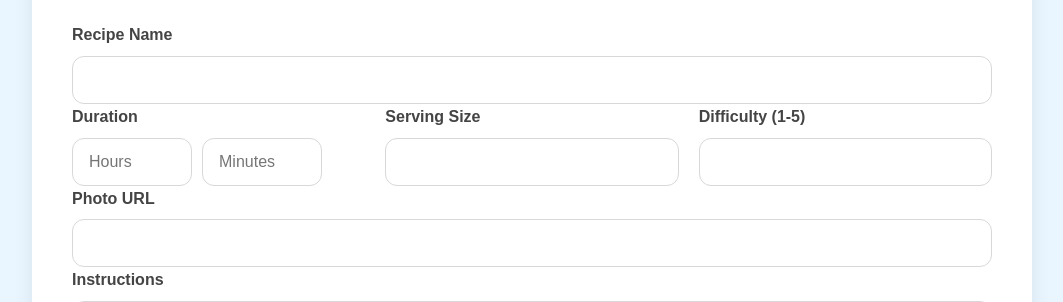
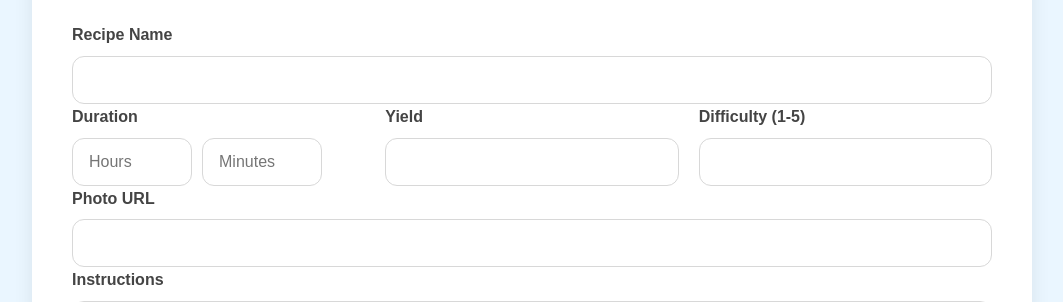
Before and after one commit to Aphan9561/recipes-DB, a Flask app: page /add_recipe in a window 1280 px wide. Shown: the part 335-637 px from the top of the page, without its empty margins (108-1171 px from the left). Run offline with Flask 3, Linux system fonts and the light colour scheme.

Commit message:
changed to yield

```diff
--- a/app.py
+++ b/app.py
@@ -147,7 +147,7 @@ def recipe_details(recipe_id):
 def add_recipe():
     if request.method == "POST":
         name = request.form["name"]
-        serving_size = request.form["serving_size"]
+        yields = request.form["yield"]
         difficulty_level = request.form["difficulty_level"]
         photoURL = request.form["photoURL"]
         instructions = request.form["instructions"]
@@ -172,7 +172,7 @@ def add_recipe():
         recipe_values = (
             name,
             duration,
-            serving_size,
+            yields,
             difficulty_level,
             photoURL,
             instructions
--- a/templates/add_recipe.html
+++ b/templates/add_recipe.html
@@ -46,8 +46,8 @@
                         </div>
 
                         <div class="form-group">
-                            <label>Serving Size</label>
-                            <input type="number" name="serving_size" required>
+                            <label>Yield</label>
+                            <input type="Text" name="yield" required>
                         </div>
 
                         <div class="form-group">
```
